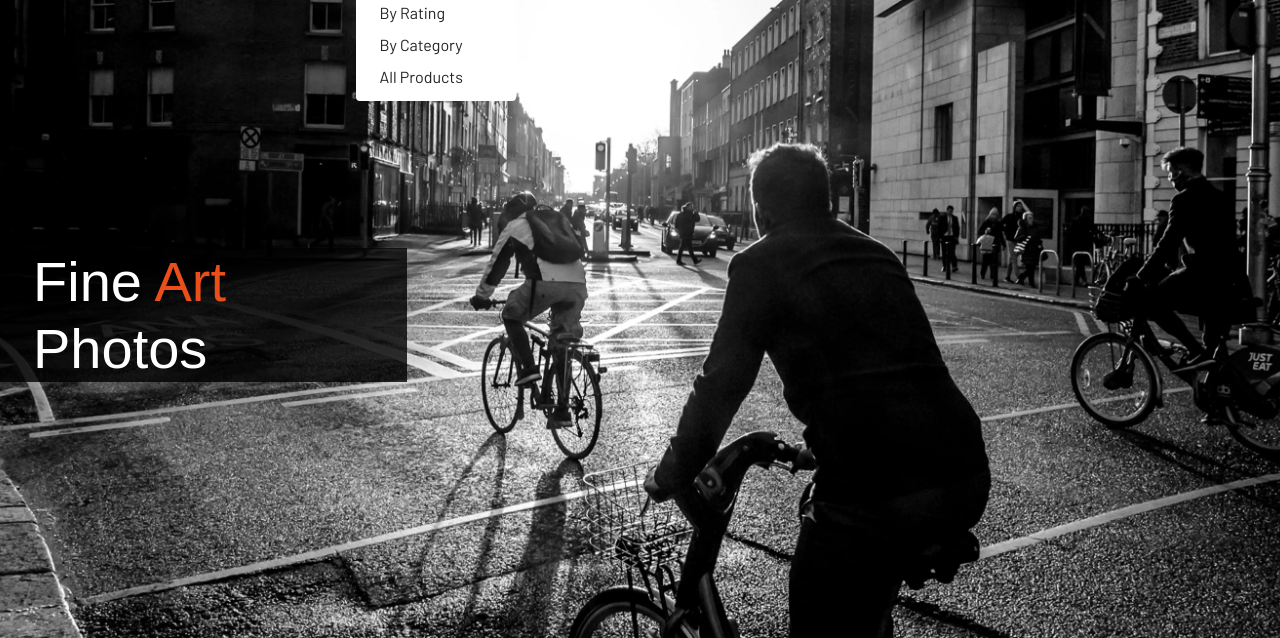
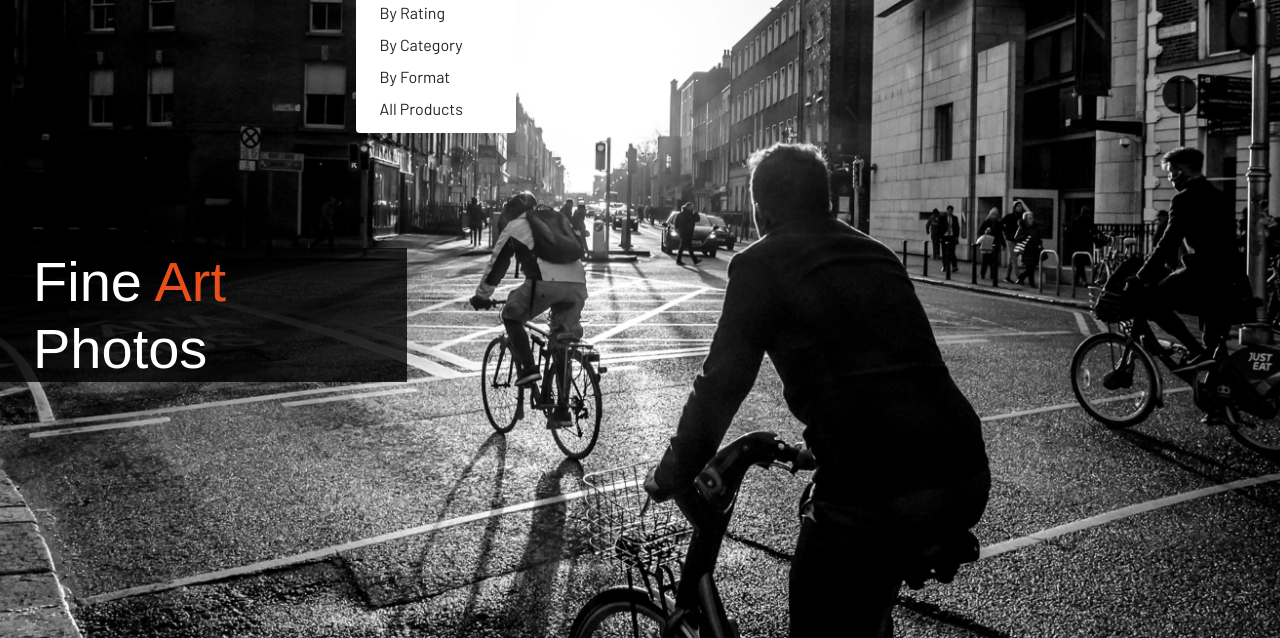
Before and after one commit to zemaciel/MacArt, a Django app: page / in a window 1280 px wide, after a click on "All Products". Shown: the part 165-803 px from the top of the page. Run offline with Django 3.2, Linux system fonts and the light colour scheme; some libraries are stand-ins or nearby versions; some web fonts are replaced.

Commit message:
Fix bug in filter by Format

```diff
--- a/templates/includes/main-nav.html
+++ b/templates/includes/main-nav.html
@@ -8,6 +8,7 @@
                 <a href="" class="dropdown-item">By Price</a>
                 <a href="" class="dropdown-item ">By Rating</a>
                 <a href="" class="dropdown-item ">By Category</a>
+                <a href="" class="dropdown-item ">By Format</a>
                 <a href="{% url 'products' %}" class="dropdown-item">All Products</a>
             </div>
         </li>
@@ -21,6 +22,7 @@
                 <a href="{% url 'products' %}?category=cities" class="dropdown-item">City</a>
                 <a href="{% url 'products' %}?category=landscape" class="dropdown-item">Landscape</a>
                 <a href="{% url 'products' %}?category=street" class="dropdown-item">Street Photo</a>
+                <a href="{% url 'products' %}?format=square" class="dropdown-item">Test</a>
                 <a href="{% url 'products' %}?category=architectural,cities,landscape,street" class="dropdown-item">All Photos</a>
             </div>
         </li>
```
